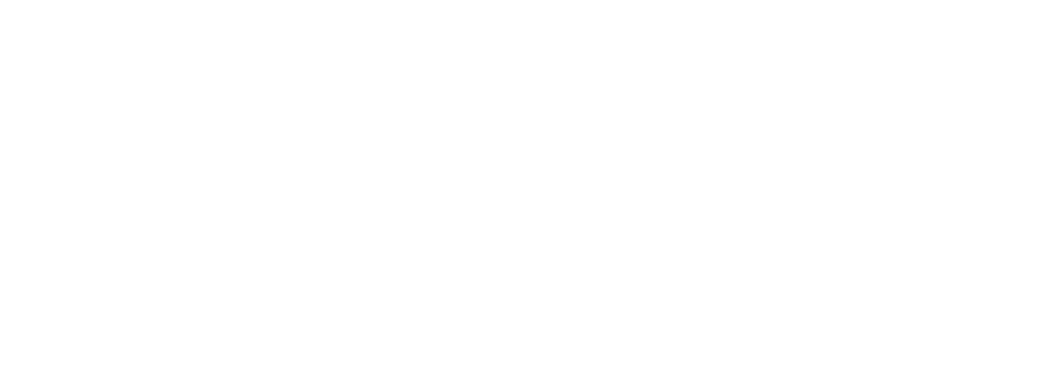
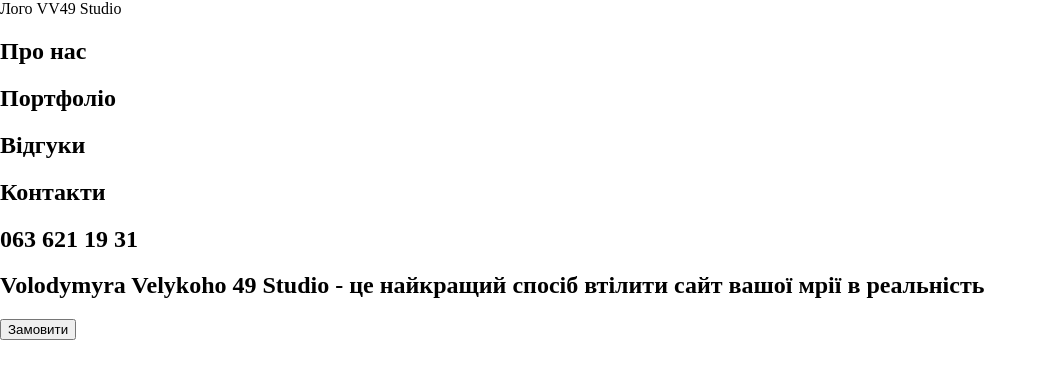
Before and after one commit to YuriiKopyna/VV49, a plain HTML site: page index.html in a window 1280 px wide. Shown: the whole page, without its empty margins (0-1047 px from the left). Drawn offline with Linux system fonts and the light colour scheme.

Commit message:
add content

```diff
--- /dev/null
+++ b/css/index.css
@@ -0,0 +1,8 @@
+body{
+    margin: 0;
+}
+header p{
+    margin: 0;
+    display: flex;
+    justify-content: space-between;
+}
--- a/index.html
+++ b/index.html
@@ -1,12 +1,77 @@
 <!DOCTYPE html>
-<html lang="en">
+<html lang="uk">
 <head>
     <meta charset="UTF-8">
     <meta name="viewport" content="width=device-width, initial-scale=1.0">
     <meta http-equiv="X-UA-Compatible" content="ie=edge">
+    <link rel="stylesheet" href="css/index.css">
     <title>VV49</title>
 </head>
 <body>
+    <div class="container">
+        <header>
+            <div><p>Лого VV49 Studio</p></div>
+            <div><h2>Про нас</h2></div>
+            <div><h2>Портфоліо</h2></div>
+            <div><h2>Відгуки</h2></div>
+            <div><h2>Контакти</h2></div>
+            <div><h2>063 621 19 31</h2></div>
 
+            <div><h2>Volodymyra Velykoho 49 Studio - це найкращий спосіб втілити сайт вашої мрії в реальність</h2>
+                <button>Замовити</button>
+            </div>
+        </header>
+<!--        <main>
+            <div>
+                <h2>Чому ми?</h2>
+                <div><h2>eCommerce</h2><h3>Створюємо прибуткові інтернет-магазини, маркетплейси та агрегати</h3></div>
+                <div><h2>Web</h2><h3>Розробляємо індивідуальні веб-сервіси, корпоративні сайти та портали</h3></div>
+                <div><h2>Mobile App</h2><h3>Створюємо мобільні додатки для Android та IOS</h3></div>
+                <div><h2>SEO</h2><h3>Зробимо прогесивний PR з хорошими Google Services</h3></div>
+                <div><h2>SMM</h2><h3>Розробляємо системи залучення клієнтів та просування в веб порталах</h3></div>
+                <div><h2>amoCRM</h2><h3>Допомагаємо впроваджувати CRM-ROISTAT</h3></div>
+            </div>
+            <div>
+                <h2>Наші останні проекти</h2>
+                <div></div>
+                <div></div>
+                <div></div>
+                <div></div>
+                <div></div>
+                <div></div>
+                <div></div>
+                <div></div>
+            </div>
+            <div><h2>Ми - найкращий спосіб для вас не потратитись та втілити свої побажання в реальність</h2></div>
+            <button>Замовити</button>
+        </main>
+        <footer>
+            <div>
+                <h3>Про нас</h3>
+                <h4>Портфоліо</h4>
+                <h4>Технології</h4>
+                <h4>Системи</h4>
+            </div>
+            <div>
+                <h3>Партнери</h3>
+                <h4>Канали</h4>
+                <h4>Друзі</h4>
+                <h4>Співпраця</h4>
+            </div>
+            <div>
+                <h3>Де ми?</h3>
+                <h4>Адреса</h4>
+                <h4>Офіси</h4>
+                <h4>Вакансії</h4>
+            </div>
+            <div>
+                <h3>Спонсори</h3>
+                <h4>Стрий ФМ</h4>
+                <h4>Радіо РОКС</h4>
+                <h4>Алло</h4>
+            </div>
+        </footer>-->
+
+    </div>
 </body>
 </html>
```
Also changed, not shown: images/bg.png (added), images/bg.webp (added).
